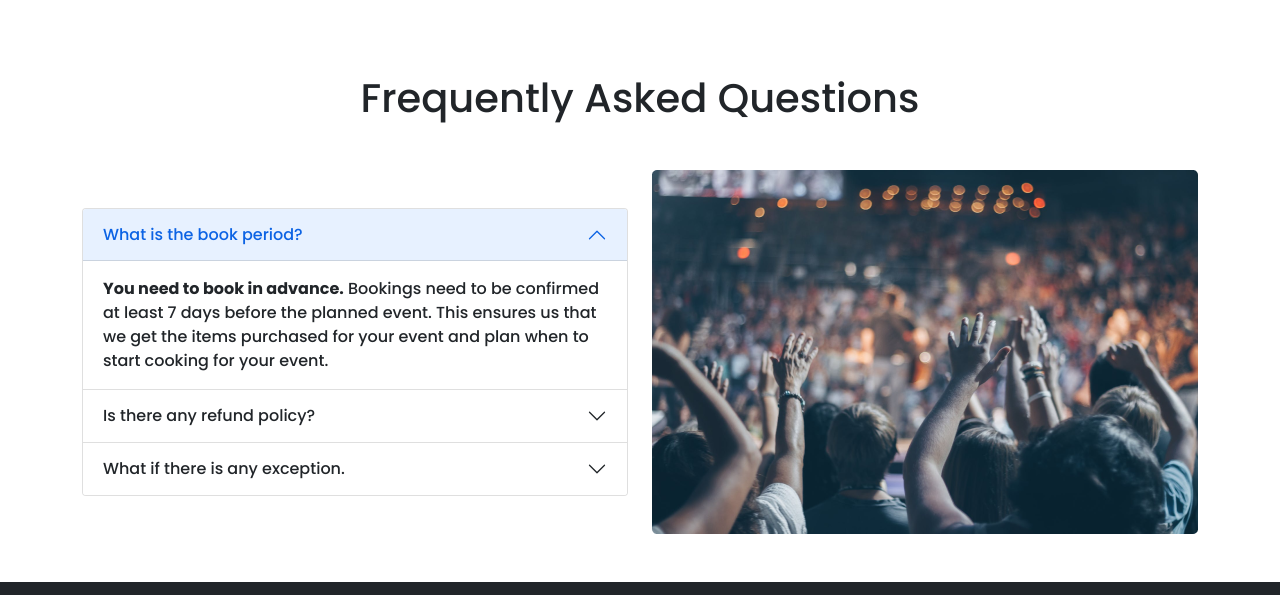
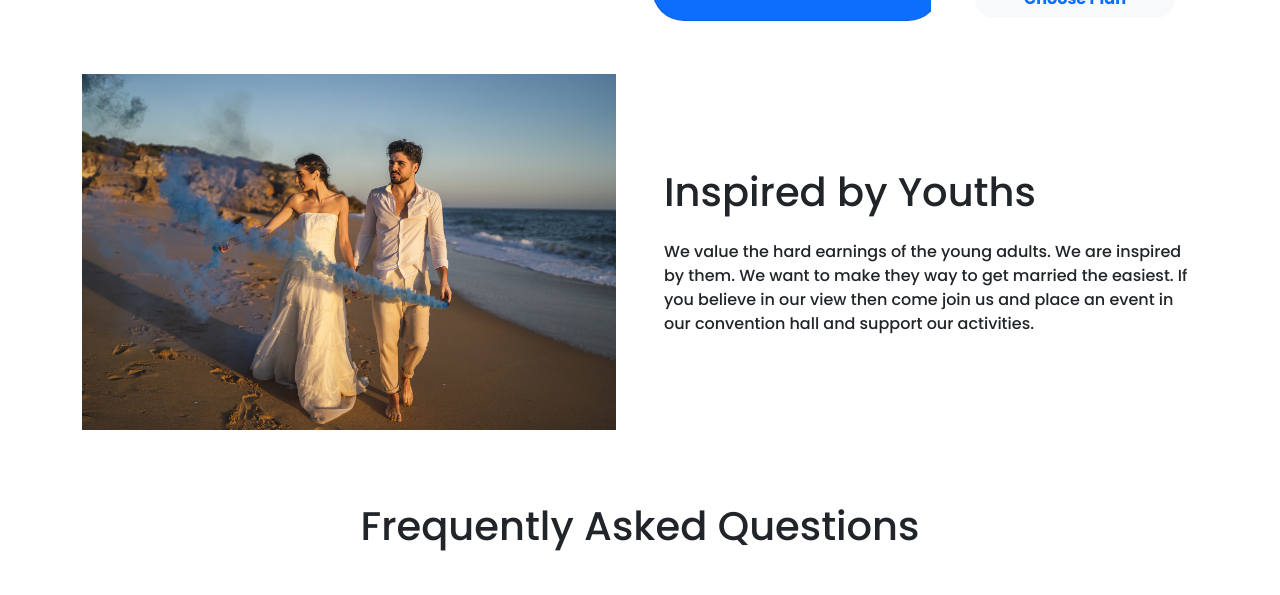
Before and after one commit to arshadsa/convention-center, a plain HTML site: page index.html in a window 1280 px wide. Shown: the part 1147-1742 px from the top of the page. Drawn offline with Linux system fonts and the light colour scheme.

Commit message:
almost done one item add remaining

```diff
--- a/index.html
+++ b/index.html
@@ -8,7 +8,7 @@
     <link rel="stylesheet" href="css/bootstrap.min.css">
     <link rel="stylesheet" href="css/style.css">
     <script src="https://kit.fontawesome.com/71098093a0.js" crossorigin="anonymous"></script>
-    <title>Hello, world!</title>
+    <title>Arshad Convention Center</title>
   </head>
   <body>
     <header>
@@ -20,7 +20,7 @@
         </nav>
       </div>
       <!-- carosoul -->
-      <div class="mb-4">
+      <div class="mb-5">
         <div id="carouselExampleIndicators" class="carousel slide" data-bs-ride="carousel">
           <div class="carousel-indicators">
             <button type="button" data-bs-target="#carouselExampleIndicators" data-bs-slide-to="0" class="active" aria-current="true" aria-label="Slide 1"></button>
@@ -33,7 +33,7 @@
               <div class="carousel-caption">
                   <h1>The perfect venue for your next event</h1>
                   <p>We have the pride to host best venue in Dhaka. We hosted many celebraty wedding successfully.</p>
-                  <a href="#" class="btn btn-light text-primary fw-bold px-5">Book Now</a>
+                  <a target="_blank" href="https://www.facebook.com/" class="btn btn-light text-primary fw-bold px-5">Book Now</a>
               </div>
             </div>
             <div class="carousel-item ">
@@ -143,9 +143,24 @@
             </div>
           </div>
         </div>
+      </section>
 
+      <!-- Our motivation -->
+      <section class="container py-4">
+        <div class="row gx-5">
+          <div class="col-md-6">
+            <img class="img-fluid" src="images/inspiration.jpg" alt="">
+          </div>
+          <div class="col-md-6">
+            <div class="d-flex flex-column justify-content-center h-100">
+              <h1 class="py-3">Inspired by Youths</h1>
+              <p>We value the hard earnings of the young adults. We are inspired by them. We want to make they way to get married the easiest. If you believe in our view then come join us and place an event in our convention hall and support our activities.</p>
+            </div>
+          </div>
 
+        </div>
       </section>
+
       <!-- Frequently asked Questions -->
       <section>
         <h1 class="text-center my-5">Frequently Asked Questions</h1>
```
Also changed, not shown: images/inspiration.jpg (added).
